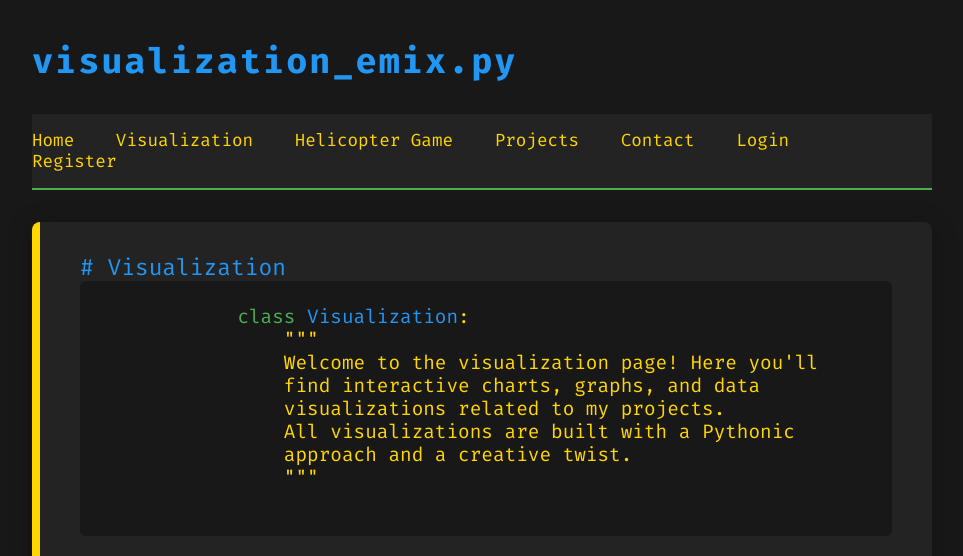
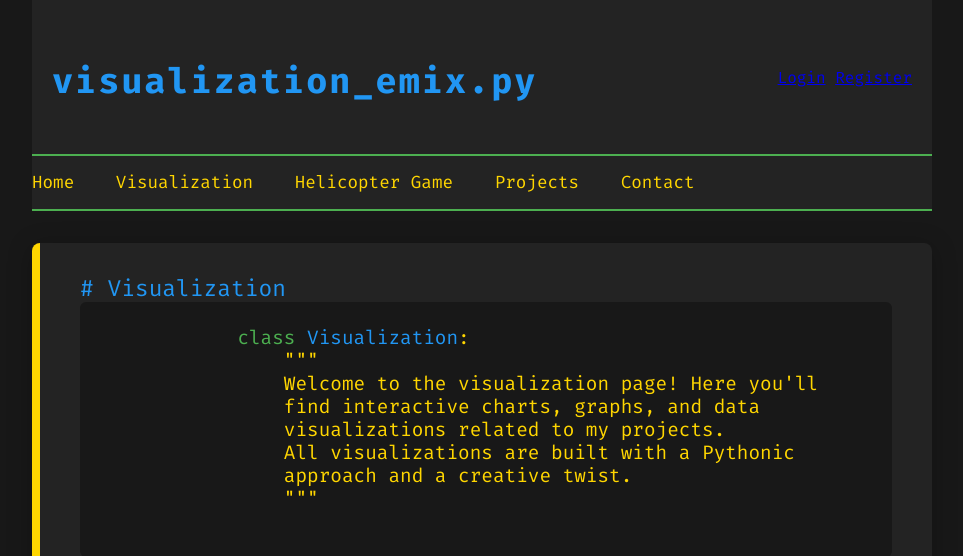
Before and after one commit to imemix/portfolio, a Flask app: page /visualization in a window 1280 px wide. Shown: the top 556 px of the page, without its empty margins (158-1121 px from the left). Run offline with Flask 3, Linux system fonts and the light colour scheme.

Commit message:
Update visualization.html

```diff
--- a/templates/visualization.html
+++ b/templates/visualization.html
@@ -100,24 +100,38 @@
             margin: 0;
             font-size: 1em;
         }
+        .page-nav {
+            display: flex;
+            justify-content: space-between;
+            align-items: center;
+            padding: 20px;
+            background: #232323;
+            border-bottom: 2px solid #4caf50;
+        }
     </style>
 </head>
 <body>
+
     <div class="container">
-        <h1>visualization_emix.py</h1>
+        <div class="page-nav">
+            <h1>visualization_emix.py</h1>
+            <div class="user-info">
+                {% if session.get('username') %}
+                    <span style="color:#4caf50;">Logged in as {{ session['username'] }}</span>
+                    <a href="/logout">Logout</a>
+                {% else %}
+                    <a href="/login">Login</a>
+                    <a href="/register">Register</a>
+                {% endif %}
+            </div>
+        </div>
         <div class="nav">
             <a href="/">Home</a>
             <a href="/visualization">Visualization</a>
             <a href="/helicopter">Helicopter Game</a>
             <a href="/projects">Projects</a>
             <a href="/contact">Contact</a>
-            {% if session.get('username') %}
-                <span style="color:#4caf50;">Logged in as {{ session['username'] }}</span>
-                <a href="/logout">Logout</a>
-            {% else %}
-                <a href="/login">Login</a>
-                <a href="/register">Register</a>
-            {% endif %}
+
         </div>
         <div class="bubble">
             <span class="section-title" style="color: #2196f3;"># Visualization</span>
```
